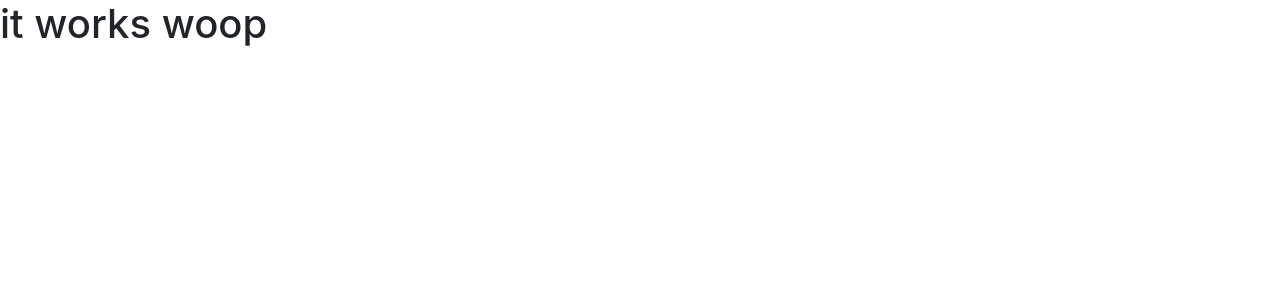
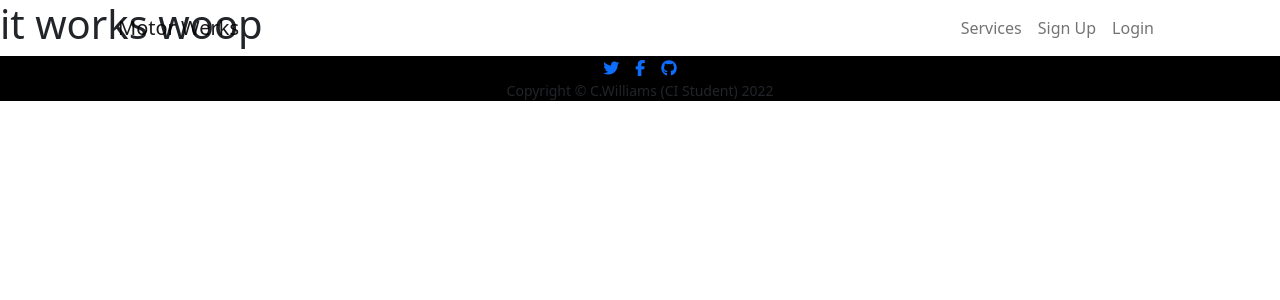
Before and after one commit to Chr15w1986/Motor-Werks, a Django app: page / in a window 1280 px wide. Shown: the top 300 px of the page. Run offline with Django 3.2, Linux system fonts and the light colour scheme; some libraries are stand-ins or nearby versions.

Commit message:
create base structure for base.html

```diff
--- a/templates/base.html
+++ b/templates/base.html
@@ -12,8 +12,13 @@
     {% endblock %}
 
     {% block corecss %}
-        <link rel="stylesheet" href="https://cdn.jsdelivr.net/npm/bootstrap@4.6.2/dist/css/bootstrap.min.css"
-            integrity="sha384-xOolHFLEh07PJGoPkLv1IbcEPTNtaed2xpHsD9ESMhqIYd0nLMwNLD69Npy4HI+N" crossorigin="anonymous">
+    <link rel="stylesheet" href="https://cdn.jsdelivr.net/npm/bootstrap@5.1.3/dist/css/bootstrap.min.css"
+        integrity="sha384-1BmE4kWBq78iYhFldvKuhfTAU6auU8tT94WrHftjDbrCEXSU1oBoqyl2QvZ6jIW3" crossorigin="anonymous">
+    <link rel="stylesheet" type="text/css" href="{% static 'css/style.css' %}">
+    <link rel="apple-touch-icon" sizes="180x180" href="{% static 'assets/images/favicon/apple-touch-icon.png' %}">
+    <link rel="icon" type="image/png" sizes="32x32" href="{% static 'assets/images/favicon/favicon-32x32.png' %}">
+    <link rel="icon" type="image/png" sizes="16x16" href="{% static 'assets/images/favicon/favicon-16x16.png' %}">
+    <link rel="manifest" href="{% static 'assets/images/favicon/site.webmanifest' %}" crossorigin="use-credentials">
     {% endblock %}
 
     {% block corejs %}
@@ -23,19 +28,63 @@
     <script src="https://cdn.jsdelivr.net/npm/bootstrap@4.6.2/dist/js/bootstrap.bundle.min.js"
         integrity="sha384-Fy6S3B9q64WdZWQUiU+q4/2Lc9npb8tCaSX9FK7E8HnRr0Jz8D6OP9dO5Vg3Q9ct" crossorigin="anonymous">
     </script>
+    <script src="https://kit.fontawesome.com/40ae6dc8bf.js" crossorigin="anonymous"></script>
+    <script src="{% static 'js/scripts.js' %}"></script>
     {% endblock %}
 
 
-    <title>Motor Werks</title>
+    <title>Motor-Werks</title>
 </head>
 
 <body>
-    <header></header>
+    <!-- Navigation section-->
+    <nav class="navbar navbar-expand-lg navbar-light fixed-top" id="mainNav">
+        <div class="container px-4 px-lg-5">
+            <a class="navbar-brand" href="{% url 'home' %}">Motor Werks</a>
+            <button class="navbar-toggler navbar-toggler-right" type="button" data-bs-toggle="collapse"
+                data-bs-target="#navbarResponsive" aria-controls="navbarResponsive" aria-expanded="false"
+                aria-label="Toggle navigation">
+                Menu
+                <i class="fas fa-bars"></i>
+            </button>
+            <div class="collapse navbar-collapse" id="navbarResponsive">
+                <ul class="navbar-nav ms-auto">
+                    {% if request.user.is_authenticated %}
+                    <li class="nav-item"><a class="nav-link" href="">A</a></li>
+                    <li class="nav-item"><a class="nav-link" href="">B</a></li>
+                    <li class="nav-item"><a class="nav-link" href="">My Profile</a></li>
+                    <li class="nav-item"><a class="nav-link" href="{% url 'account_logout' %}">Logout</a></li>
+
+                    {% else %}
+                    <li class="nav-item"><a class="nav-link" href="">Services</a></li>
+                    <li class="nav-item"><a class="nav-link" href="{% url 'account_signup' %}">Sign Up</a></li>
+                    <li class="nav-item"><a class="nav-link" href="{% url 'account_login' %}">Login</a></li>
+                </ul>
+            </div>
+            {% endif %}
+        </div>
+    </nav>
 
     {% block content %}
-    {% endblock %}
 
-    <footer></footer>
+    <!-- Page content here -->
+
+    {% endblock content %}
+
+    <!-- Social links-->
+    <section class="contact-section bg-black">
+        <div class="social d-flex justify-content-center">
+            <a class="mx-2" href="https://twitter.com/?lang=en" target="_blank"><i class="fab fa-twitter"></i></a>
+            <a class="mx-2" href="https://en-gb.facebook.com/" target="_blank"><i class="fab fa-facebook-f"></i></a>
+            <a class="mx-2" href="https://github.com/Chr15w1986/Motor-Werks" target="_blank"><i
+                    class="fab fa-github"></i></a>
+        </div>
+        <footer>
+            <div class="footer small text-center px-4 px-lg-5">Copyright &copy; C.Williams (CI Student) 2022
+            </div>
+        </footer>
+    </section>
+
 </body>
 
 </html>
```
Lines whose indentation alone changed are shown as unchanged.
